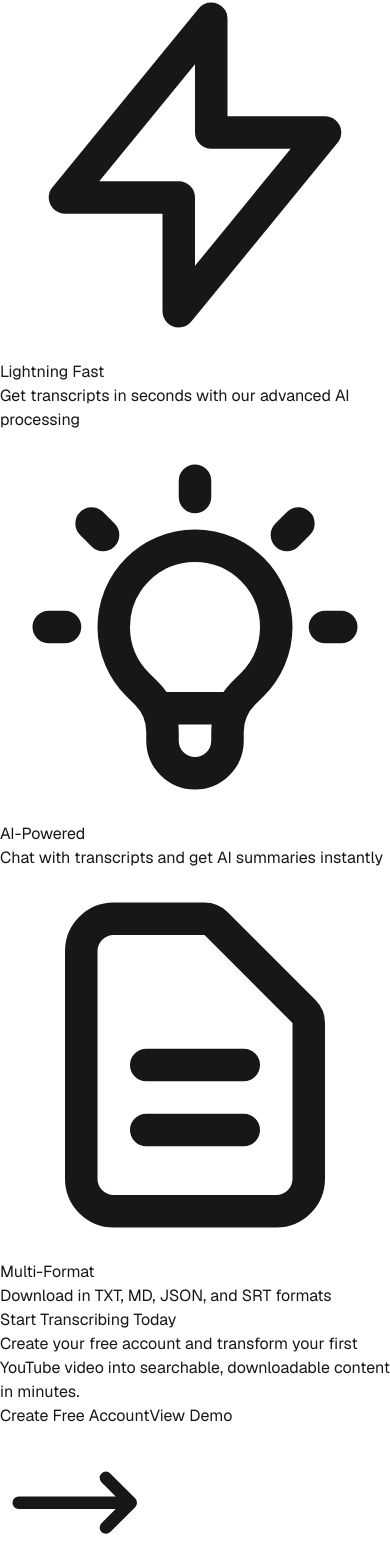
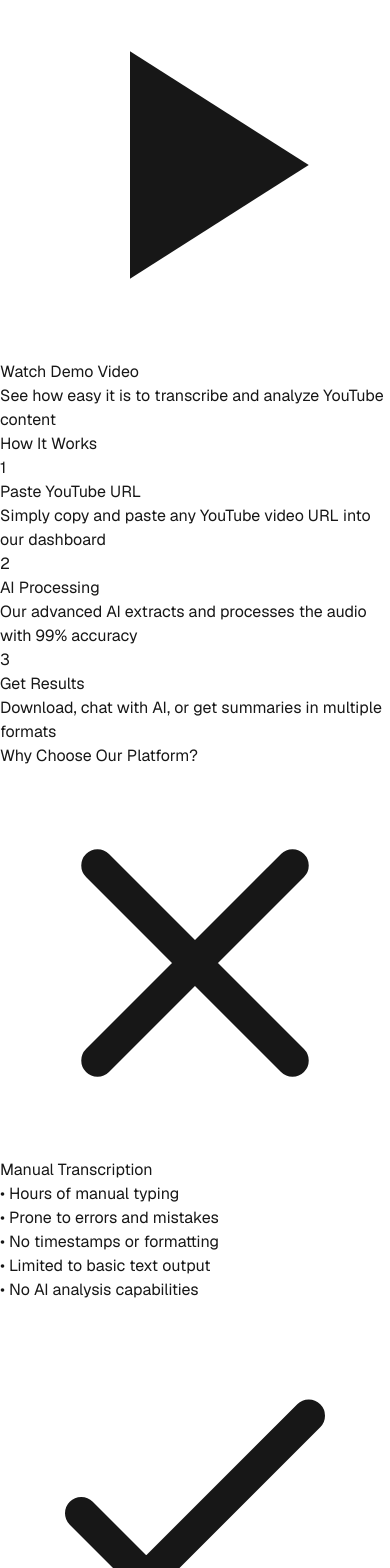
Before and after one commit to yakoubeth/youtranscript, a Next.js app: page / in a window 390 px wide. Shown: the part 2965-4533 px from the top of the page. Built offline with nearby package versions, Linux system fonts and the light colour scheme.

Commit message:
feat: Enhance TranscriptTool component with updated messaging, layout improvements, and demo video section

```diff
--- a/src/components/TranscriptTool.tsx
+++ b/src/components/TranscriptTool.tsx
@@ -2,118 +2,132 @@
 
 export default function TranscriptTool() {
   return (
-    <section className="py-24 bg-gray-50 dark:bg-gray-800">
-      <div className="max-w-4xl mx-auto px-4 sm:px-6 lg:px-8">
+    <section className="py-24 bg-gradient-to-b from-white to-gray-50 dark:from-gray-900 dark:to-gray-800">
+      <div className="max-w-6xl mx-auto px-4 sm:px-6 lg:px-8">
         {/* Header */}
-        <div className="text-center mb-12">
+        <div className="text-center mb-16">
           <h2 className="text-3xl sm:text-4xl font-bold mb-4">
             <span className="bg-gradient-to-r from-gray-900 to-gray-600 dark:from-white dark:to-gray-300 bg-clip-text text-transparent">
-              Ready to Get Started?
+              See It In Action
             </span>
           </h2>
-          <p className="text-lg text-gray-600 dark:text-gray-300">
-            Join thousands of creators and unlock powerful transcription features
+          <p className="text-lg text-gray-600 dark:text-gray-300 max-w-2xl mx-auto">
+            Watch how our platform transforms YouTube content into powerful, searchable resources
           </p>
         </div>
 
-        {/* Signup CTA */}
-        <div className="bg-white dark:bg-gray-900 rounded-2xl p-8 shadow-xl border border-gray-200 dark:border-gray-700">
-          <div className="text-center space-y-6">
-            {/* Features Preview */}
-            <div className="grid md:grid-cols-3 gap-6 mb-8">
-              <div className="p-6 bg-gradient-to-br from-blue-50 to-indigo-50 dark:from-blue-900/20 dark:to-indigo-900/20 rounded-xl border border-blue-200 dark:border-blue-800">
-                <div className="w-12 h-12 bg-blue-500 rounded-lg flex items-center justify-center mx-auto mb-4">
-                  <svg className="w-6 h-6 text-white" fill="none" stroke="currentColor" viewBox="0 0 24 24">
-                    <path strokeLinecap="round" strokeLinejoin="round" strokeWidth={2} d="M13 10V3L4 14h7v7l9-11h-7z" />
+        {/* Demo Video Placeholder */}
+        <div className="mb-16">
+          <div className="relative max-w-4xl mx-auto">
+            <div className="aspect-video bg-gradient-to-br from-gray-900 to-gray-700 rounded-2xl shadow-2xl overflow-hidden border border-gray-200 dark:border-gray-700">
+              <div className="flex items-center justify-center h-full">
+                <div className="text-center">
+                  <div className="w-20 h-20 bg-white/10 rounded-full flex items-center justify-center mx-auto mb-4 backdrop-blur-sm">
+                    <svg className="w-8 h-8 text-white" fill="currentColor" viewBox="0 0 24 24">
+                      <path d="M8 5v14l11-7z"/>
                     </svg>
                   </div>
-                <h3 className="text-lg font-semibold text-gray-900 dark:text-white mb-2">Lightning Fast</h3>
-                <p className="text-gray-600 dark:text-gray-300 text-sm">Get transcripts in seconds with our advanced AI processing</p>
+                  <h3 className="text-xl font-semibold text-white mb-2">Watch Demo Video</h3>
+                  <p className="text-gray-300 text-sm">See how easy it is to transcribe and analyze YouTube content</p>
                 </div>
-
-              <div className="p-6 bg-gradient-to-br from-purple-50 to-pink-50 dark:from-purple-900/20 dark:to-pink-900/20 rounded-xl border border-purple-200 dark:border-purple-800">
-                <div className="w-12 h-12 bg-purple-500 rounded-lg flex items-center justify-center mx-auto mb-4">
-                  <svg className="w-6 h-6 text-white" fill="none" stroke="currentColor" viewBox="0 0 24 24">
-                    <path strokeLinecap="round" strokeLinejoin="round" strokeWidth={2} d="M9.663 17h4.673M12 3v1m6.364 1.636l-.707.707M21 12h-1M4 12H3m3.343-5.657l-.707-.707m2.828 9.9a5 5 0 117.072 0l-.548.547A3.374 3.374 0 0014 18.469V19a2 2 0 11-4 0v-.531c0-.895-.356-1.754-.988-2.386l-.548-.547z" />
-                  </svg>
               </div>
-                <h3 className="text-lg font-semibold text-gray-900 dark:text-white mb-2">AI-Powered</h3>
-                <p className="text-gray-600 dark:text-gray-300 text-sm">Chat with transcripts and get AI summaries instantly</p>
             </div>
-
-              <div className="p-6 bg-gradient-to-br from-green-50 to-emerald-50 dark:from-green-900/20 dark:to-emerald-900/20 rounded-xl border border-green-200 dark:border-green-800">
-                <div className="w-12 h-12 bg-green-500 rounded-lg flex items-center justify-center mx-auto mb-4">
-                  <svg className="w-6 h-6 text-white" fill="none" stroke="currentColor" viewBox="0 0 24 24">
-                    <path strokeLinecap="round" strokeLinejoin="round" strokeWidth={2} d="M9 12h6m-6 4h6m2 5H7a2 2 0 01-2-2V5a2 2 0 012-2h5.586a1 1 0 01.707.293l5.414 5.414a1 1 0 01.293.707V19a2 2 0 01-2 2z" />
-                  </svg>
-                </div>
-                <h3 className="text-lg font-semibold text-gray-900 dark:text-white mb-3">Multi-Format</h3>
-                <p className="text-gray-600 dark:text-gray-300 text-sm">Download in TXT, MD, JSON, and SRT formats</p>
           </div>
         </div>
 
-            {/* Main CTA */}
-            <div className="space-y-4">
-              <h3 className="text-2xl font-bold text-gray-900 dark:text-white">
-                Start Transcribing Today
+        {/* Process Steps */}
+        <div className="mb-16">
+          <h3 className="text-2xl font-bold text-center text-gray-900 dark:text-white mb-12">
+            How It Works
           </h3>
-              <p className="text-gray-600 dark:text-gray-300 max-w-2xl mx-auto">
-                Create your free account and transform your first YouTube video into searchable, downloadable content in minutes.
+          <div className="grid md:grid-cols-3 gap-8">
+            <div className="text-center">
+              <div className="w-16 h-16 bg-blue-500 rounded-full flex items-center justify-center mx-auto mb-6">
+                <span className="text-2xl font-bold text-white">1</span>
+              </div>
+              <h4 className="text-lg font-semibold text-gray-900 dark:text-white mb-3">Paste YouTube URL</h4>
+              <p className="text-gray-600 dark:text-gray-300">Simply copy and paste any YouTube video URL into our dashboard</p>
+            </div>
+
+            <div className="text-center">
+              <div className="w-16 h-16 bg-purple-500 rounded-full flex items-center justify-center mx-auto mb-6">
+                <span className="text-2xl font-bold text-white">2</span>
+              </div>
+              <h4 className="text-lg font-semibold text-gray-900 dark:text-white mb-3">AI Processing</h4>
+              <p className="text-gray-600 dark:text-gray-300">Our advanced AI extracts and processes the audio with 99% accuracy</p>
+            </div>
+
+            <div className="text-center">
+              <div className="w-16 h-16 bg-green-500 rounded-full flex items-center justify-center mx-auto mb-6">
+                <span className="text-2xl font-bold text-white">3</span>
+              </div>
+              <h4 className="text-lg font-semibold text-gray-900 dark:text-white mb-3">Get Results</h4>
+              <p className="text-gray-600 dark:text-gray-300">Download, chat with AI, or get summaries in multiple formats</p>
+            </div>
+          </div>
+        </div>
+
+        {/* Feature Comparison */}
+        <div className="bg-white dark:bg-gray-900 rounded-2xl p-8 shadow-xl border border-gray-200 dark:border-gray-700 mb-16">
+          <h3 className="text-2xl font-bold text-center text-gray-900 dark:text-white mb-8">
+            Why Choose Our Platform?
+          </h3>
+          <div className="grid md:grid-cols-2 gap-8">
+            <div>
+              <h4 className="text-lg font-semibold text-gray-900 dark:text-white mb-4 flex items-center">
+                <svg className="w-5 h-5 text-red-500 mr-3" fill="none" stroke="currentColor" viewBox="0 0 24 24">
+                  <path strokeLinecap="round" strokeLinejoin="round" strokeWidth={2} d="M6 18L18 6M6 6l12 12" />
+                </svg>
+                Manual Transcription
+              </h4>
+              <ul className="space-y-2 text-gray-600 dark:text-gray-300">
+                <li>• Hours of manual typing</li>
+                <li>• Prone to errors and mistakes</li>
+                <li>• No timestamps or formatting</li>
+                <li>• Limited to basic text output</li>
+                <li>• No AI analysis capabilities</li>
+              </ul>
+            </div>
+
+            <div>
+              <h4 className="text-lg font-semibold text-gray-900 dark:text-white mb-4 flex items-center">
+                <svg className="w-5 h-5 text-green-500 mr-3" fill="none" stroke="currentColor" viewBox="0 0 24 24">
+                  <path strokeLinecap="round" strokeLinejoin="round" strokeWidth={2} d="M5 13l4 4L19 7" />
+                </svg>
+                Our AI Platform
+              </h4>
+              <ul className="space-y-2 text-gray-600 dark:text-gray-300">
+                <li>• Transcripts ready in under 60 seconds</li>
+                <li>• 95-99% accuracy with AI processing</li>
+                <li>• Automatic timestamps and speaker ID</li>
+                <li>• Multiple export formats (TXT, MD, JSON, SRT)</li>
+                <li>• Chat with transcripts & get AI summaries</li>
+              </ul>
+            </div>
+          </div>
+        </div>
+
+        {/* Single CTA */}
+        <div className="text-center">
+          <h3 className="text-2xl font-bold text-gray-900 dark:text-white mb-4">
+            Ready to Transform Your Content?
+          </h3>
+          <p className="text-gray-600 dark:text-gray-300 mb-8 max-w-2xl mx-auto">
+            Join thousands of creators who save hours every week with our AI-powered transcription platform.
           </p>
 
-              <div className="flex flex-col sm:flex-row gap-4 justify-center items-center pt-6">
-                <button className="group relative px-8 py-4 bg-gradient-to-r from-blue-600 to-purple-600 text-white font-semibold rounded-xl hover:from-blue-700 hover:to-purple-700 transform hover:scale-105 transition-all duration-200 shadow-xl hover:shadow-2xl">
+          <button className="group relative px-10 py-4 bg-gradient-to-r from-blue-600 to-purple-600 text-white font-semibold rounded-xl hover:from-blue-700 hover:to-purple-700 transform hover:scale-105 transition-all duration-200 shadow-xl hover:shadow-2xl">
             <span className="relative z-10 flex items-center">
-                    Create Free Account
+              Get Started for Free
               <svg className="w-5 h-5 ml-2 group-hover:translate-x-1 transition-transform duration-200" fill="none" stroke="currentColor" viewBox="0 0 24 24">
                 <path strokeLinecap="round" strokeLinejoin="round" strokeWidth={2} d="M17 8l4 4m0 0l-4 4m4-4H3" />
               </svg>
             </span>
           </button>
 
-                <button className="px-8 py-4 bg-white/80 dark:bg-gray-800/80 backdrop-blur-sm text-gray-900 dark:text-white font-semibold rounded-xl hover:bg-white dark:hover:bg-gray-800 transition-all duration-200 border border-gray-200 dark:border-gray-700 hover:border-gray-300 dark:hover:border-gray-600">
-                  View Demo
-                </button>
-              </div>
-
-              {/* Trust indicators */}
-              <div className="pt-6 border-t border-gray-200 dark:border-gray-700">
-                <div className="flex flex-col sm:flex-row items-center justify-center gap-6 text-sm text-gray-500 dark:text-gray-400">
-                  <div className="flex items-center">
-                    <svg className="w-4 h-4 text-green-500 mr-2" fill="none" stroke="currentColor" viewBox="0 0 24 24">
-                      <path strokeLinecap="round" strokeLinejoin="round" strokeWidth={2} d="M5 13l4 4L19 7" />
-                    </svg>
-                    Free Forever Plan
-                  </div>
-                  <div className="flex items-center">
-                    <svg className="w-4 h-4 text-green-500 mr-2" fill="none" stroke="currentColor" viewBox="0 0 24 24">
-                      <path strokeLinecap="round" strokeLinejoin="round" strokeWidth={2} d="M5 13l4 4L19 7" />
-                    </svg>
-                    No Credit Card Required
-                  </div>
-                  <div className="flex items-center">
-                    <svg className="w-4 h-4 text-green-500 mr-2" fill="none" stroke="currentColor" viewBox="0 0 24 24">
-                      <path strokeLinecap="round" strokeLinejoin="round" strokeWidth={2} d="M5 13l4 4L19 7" />
-                    </svg>
-                    Setup in 30 Seconds
-                  </div>
-                </div>
-              </div>
-            </div>
-          </div>
-        </div>
-
-        {/* Social proof */}
-        <div className="mt-12 text-center">
-          <p className="text-sm text-gray-500 dark:text-gray-400 mb-4">
-            Trusted by content creators worldwide
+          <p className="text-sm text-gray-500 dark:text-gray-400 mt-4">
+            No credit card required • Free forever plan available
           </p>
-          <div className="flex justify-center items-center space-x-8 opacity-60">
-            <div className="text-lg font-semibold text-gray-400">YouTube Creators</div>
-            <div className="text-lg font-semibold text-gray-400">Podcasters</div>
-            <div className="text-lg font-semibold text-gray-400">Educators</div>
-            <div className="text-lg font-semibold text-gray-400">Marketers</div>
-          </div>
         </div>
       </div>
     </section>
```
Lines whose indentation alone changed are shown as unchanged.
